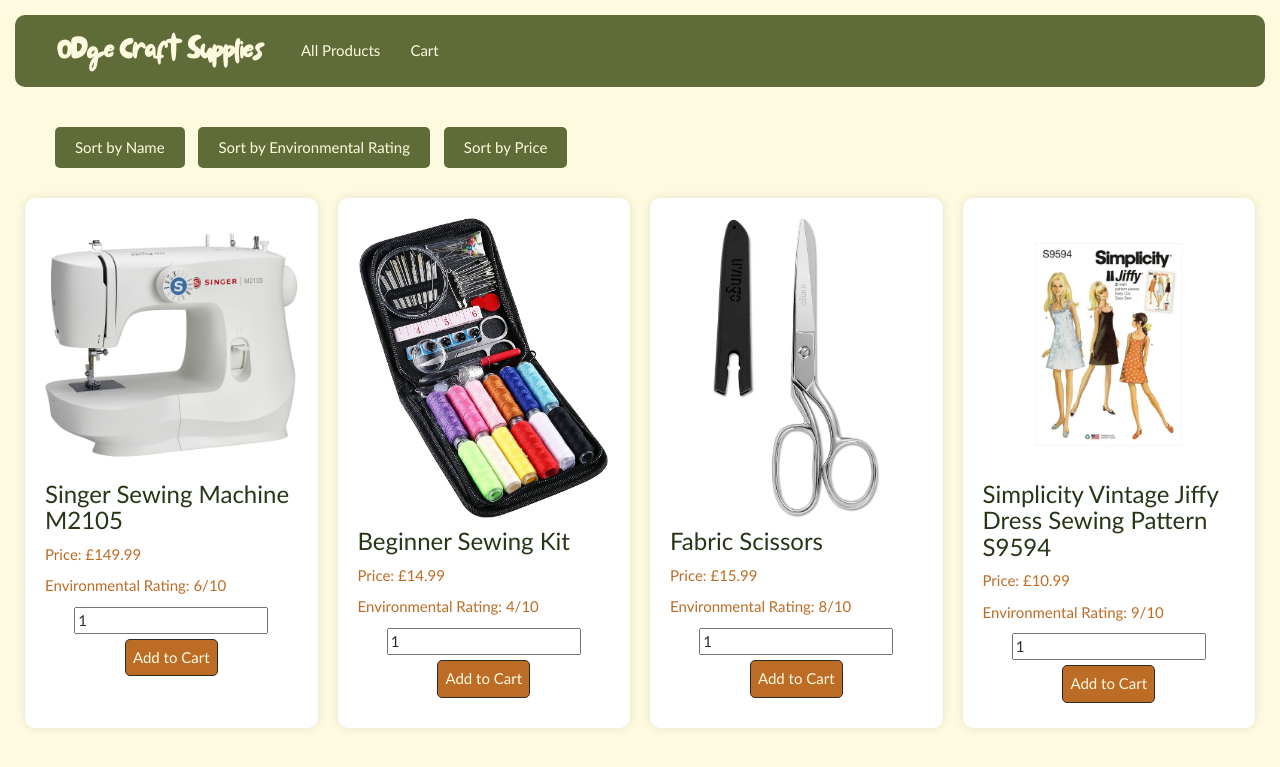
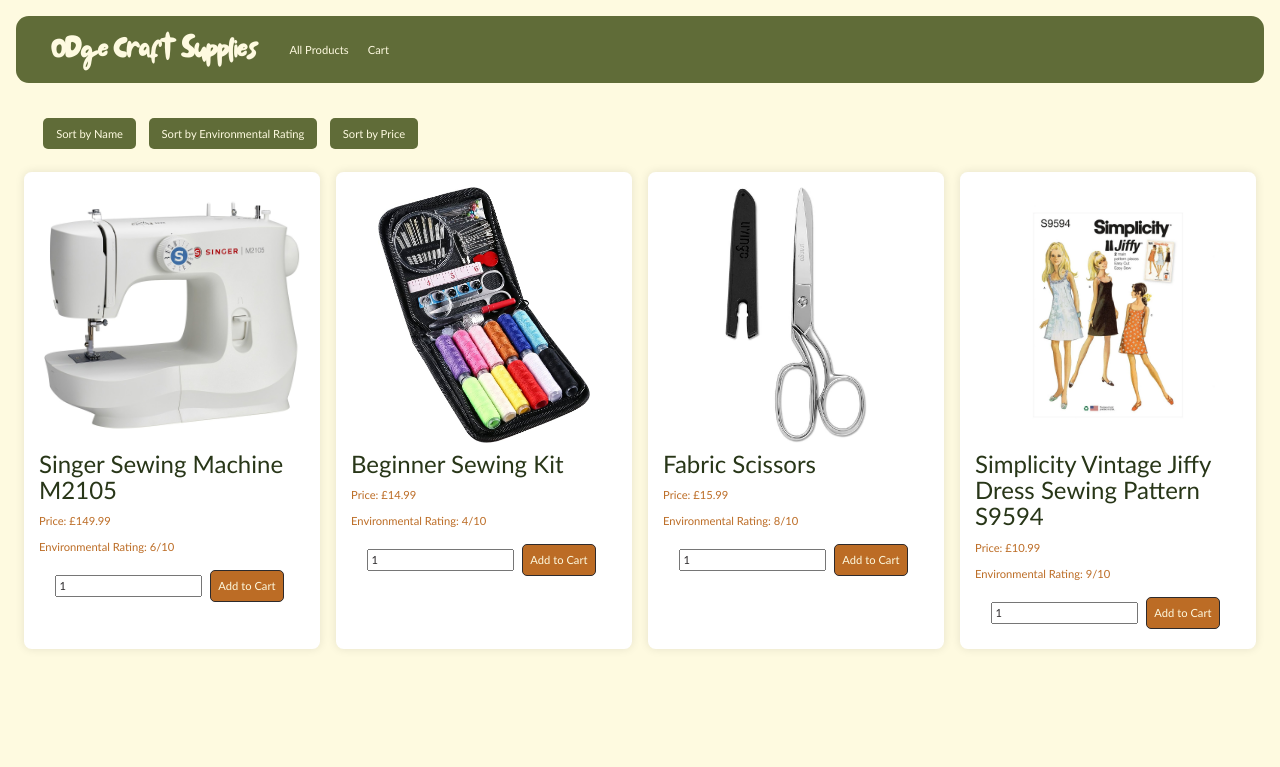
Before and after one commit to odgedodge/Online-Shop, a Flask app: page / in a window 1280 px wide. Shown: the top 767 px of the page. Run offline with Flask 3, Linux system fonts and the light colour scheme; some libraries are stand-ins or nearby versions.

Commit message:
made sizing more varible

```diff
--- a/app/static/custom.css
+++ b/app/static/custom.css
@@ -4,12 +4,8 @@ body {
     font-family: "Candara", serif;
     background-color: #FEFAE0;
     color: #2D2A2C;
-    font-size: 150%;
-    padding: 15px;
-}
-
-ul {
-    list-style: none; /* Remove bullet points */
+    font-size: .875vw;
+    padding: 1.25vw;
 }
 
 a {
@@ -49,21 +45,21 @@ a:hover {
     justify-content: left;
     align-items: center;
     background-color: #606C38;
-    padding: 10px 20px;
-    border-radius: 10px;
+    padding: .6vw 1vw;
+    border-radius: 1vw;
 }
 
 .navbar-items {
     display: flex;
-    justify-content: center; /* Center navbar items horizontally */
-    align-items: center; /* Center items vertically within the navbar */
+    justify-content: center;
+    align-items: center;
 }
 
 .nav-link {
     color: #FEFAE0; /* Text color for navbar links */
     text-decoration: none;
     font-family: "Candara", sans-serif;
-    padding: 10px 15px; /* Adjust padding as needed */
+    padding: .6vw .75vw; /* Adjust padding as needed */
 }
 
 .nav-link:hover {
@@ -74,15 +70,15 @@ a:hover {
 
 /* Main page styling */
 .sort-options {
-    margin-left: 30px;
-    padding: 15px 5px;
+    margin-left: 1.5vw;
+    padding: .75vw .25vw;
 }
 
 .sort-btn {
     background-color: #606C38;
     color: #FEFAE0;
     border: none;
-    padding: 10px 20px;
+    padding: .6vw 1vw;
     cursor: pointer;
     border-radius: 5px;
     margin: 5px;
@@ -95,19 +91,18 @@ a:hover {
 /* Product card styling */
 .product {
     display: inline-block;
-    width: calc(25% - 20px);
-    margin: 10px;
-    padding: 20px;
+    width: calc(25% - 1vw);
+    margin: .6vw;
+    padding: 1.2vw;
     background-color: #FFFFFF;
-    border-radius: 10px;
+    border-radius: .6vw;
     box-shadow: 0px 0px 10px rgba(0, 0, 0, 0.1);
     text-align: center; /* Center product content */
 }
 
 .product img {
     max-width: 100%;
-    max-height: 300px;
-    border-radius: 10px;
+    max-height: 20vw;
 }
 
 .product-info {
@@ -115,7 +110,7 @@ a:hover {
 }
 
 .product-info h3 {
-    margin-top: 10px;
+    margin-top: .6vw;
     color: #FEFAE0;
 }
 
@@ -128,10 +123,8 @@ a:hover {
     margin: auto;
 }
 
-/* Ensure the grid items are displayed horizontally */
 .row {
     display: flex;
-    flex-wrap: wrap; /* Allow items to wrap */
     justify-content: space-between; /* Align items with space between them */
 }
 
```
Also changed, not shown: other parts of app/static/custom.css (+16 -16 lines).
